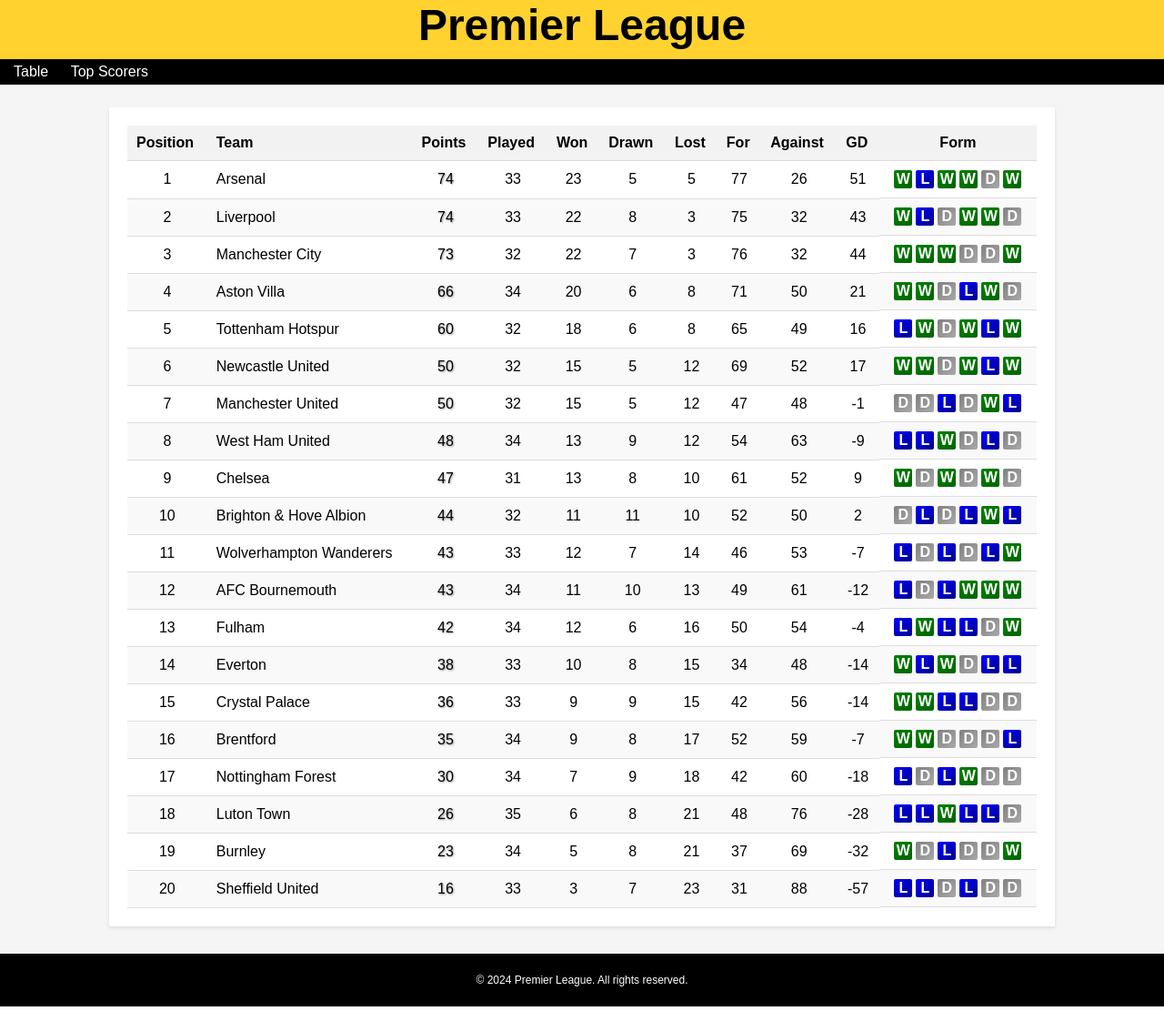
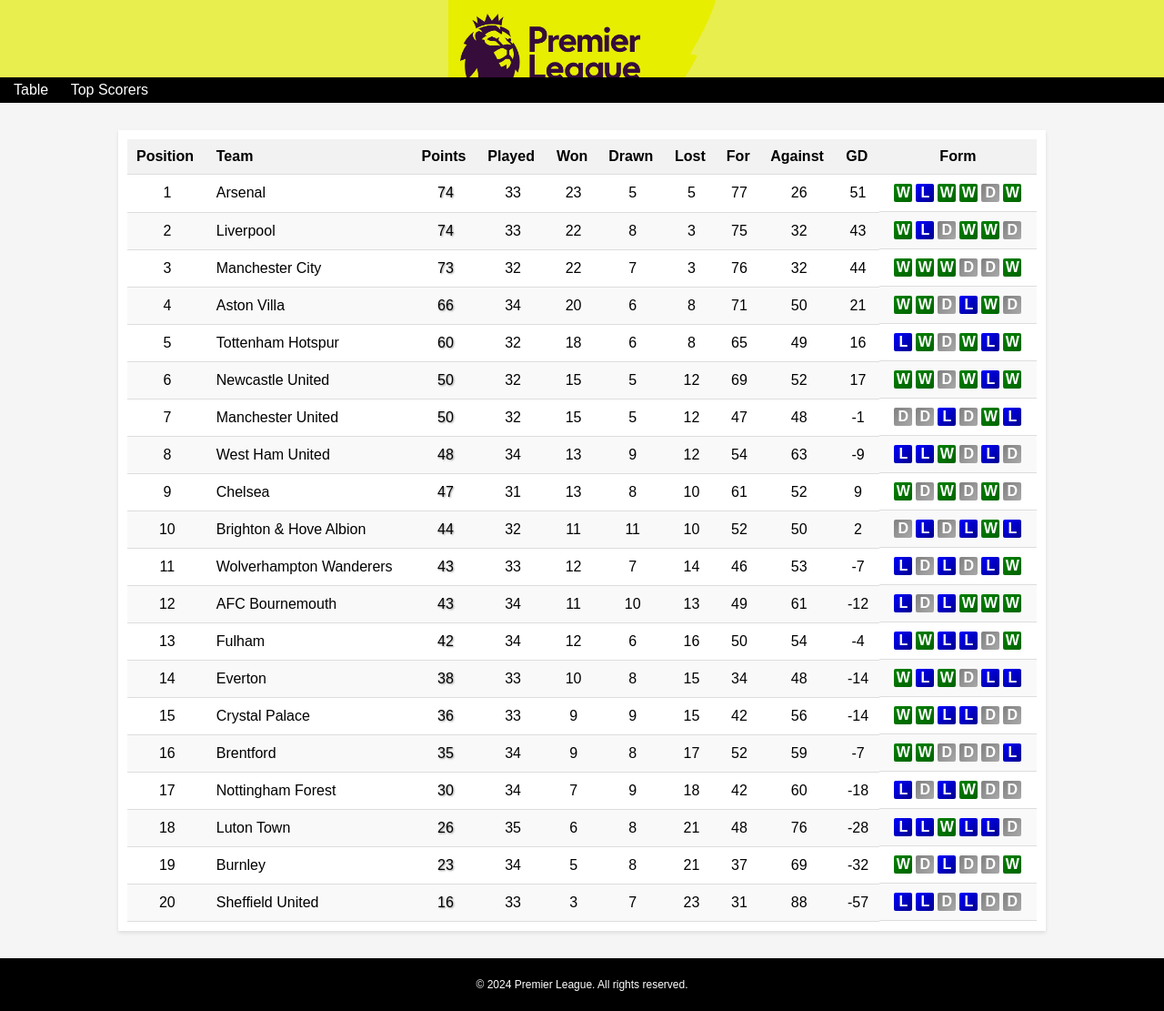
Before and after one commit to danielhafezi/PremierPulse, a PHP site: page /League.html in a window 1280 px wide. Shown: the whole page at 91% size. Run offline with PHP 8.4, Linux system fonts and the light colour scheme.

Commit message:
updated the looks of header

```diff
--- a/League.css
+++ b/League.css
@@ -6,26 +6,31 @@ body {
   }
 
 header {
-    background-color: #FFD230;
+  background-color: #e8ee4e;
   color: #000000;
   text-align: center;
-    margin-bottom: 25px;
+  margin-bottom: 30px;
+  background-image: url('PremierLeagueLogo.png');
+  background-size: contain;
+  background-repeat: no-repeat;
+  background-position: center;
 }
 
 h1 {
   margin: 0;
   font-size: 48px;
-    margin-bottom: 10px;
+  margin-bottom: 20px;
+  visibility: hidden; /* Hides the text but keeps the space */
 }
 
 
 nav {
   background-color: #000;
   margin: 0;
+  margin-top: 30px;
   padding: 5px;
   padding-left: 15px;
   width: 99%;
-  margin-top: 5px;
 }
 
 nav ul {
@@ -46,7 +51,7 @@ nav a {
 }
 
 nav a.active {
-  border-bottom: 6px solid #FFD230;
+  border-bottom: 6px solid #e8ee4e;
   color: #fff;
 }
 
@@ -54,7 +59,7 @@ nav a.active {
   main {
     max-width: 1000px;
     margin: 5px auto;
-    padding: 20px;
+    padding: 10px;
     background-color: #fff;
     box-shadow: 0 2px 4px rgba(0, 0, 0, 0.1);
   }
--- a/League.html
+++ b/League.html
@@ -4,7 +4,7 @@
   <meta charset="UTF-8">
   <meta name="viewport" content="width=device-width, initial-scale=1.0">
   <title>Premier League Table</title>
-  <link rel="stylesheet" href="league.css">
+  <link rel="stylesheet" href="league.css?v=1.1">
 </head>
 <body>
   <header>
```
Also changed, not shown: PremierLeagueLogo.png (added). Lines whose indentation alone changed are shown as unchanged.
